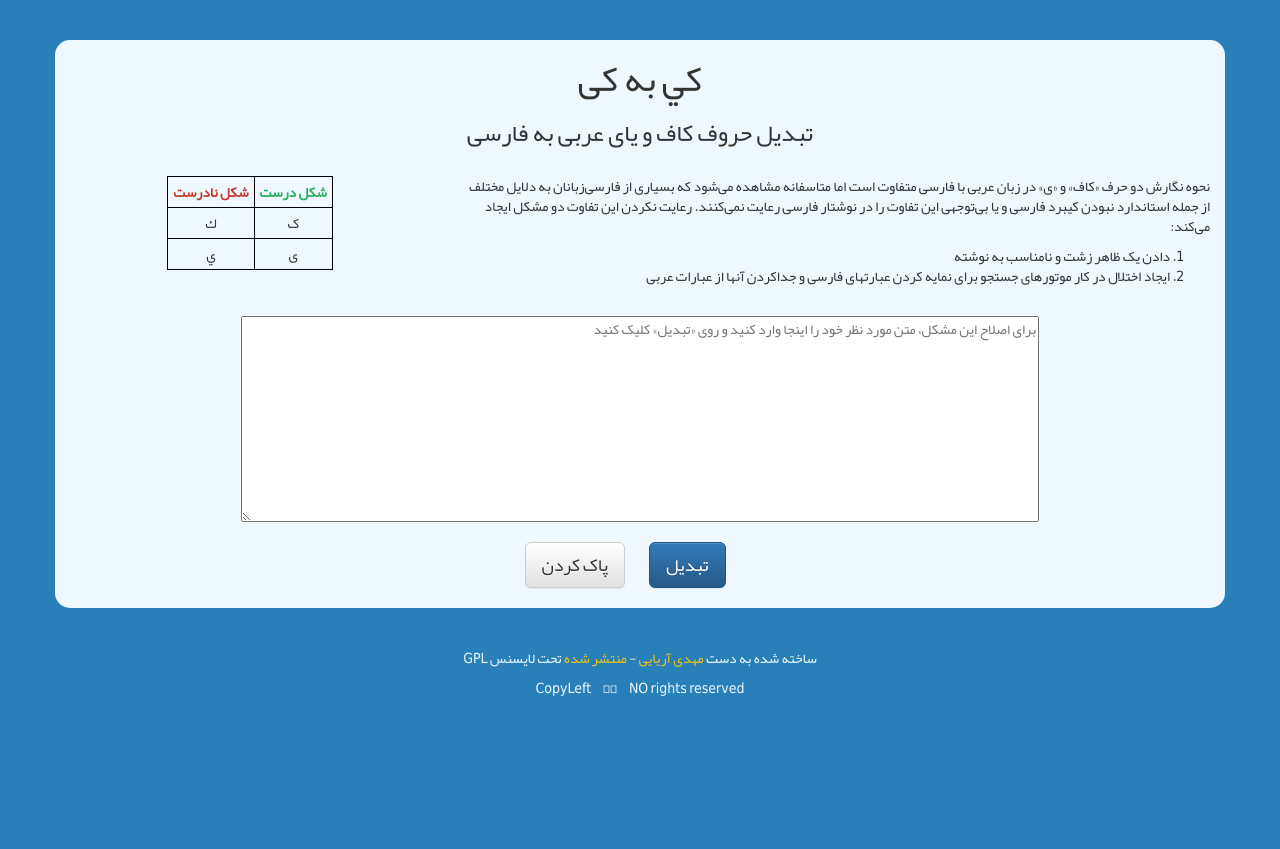
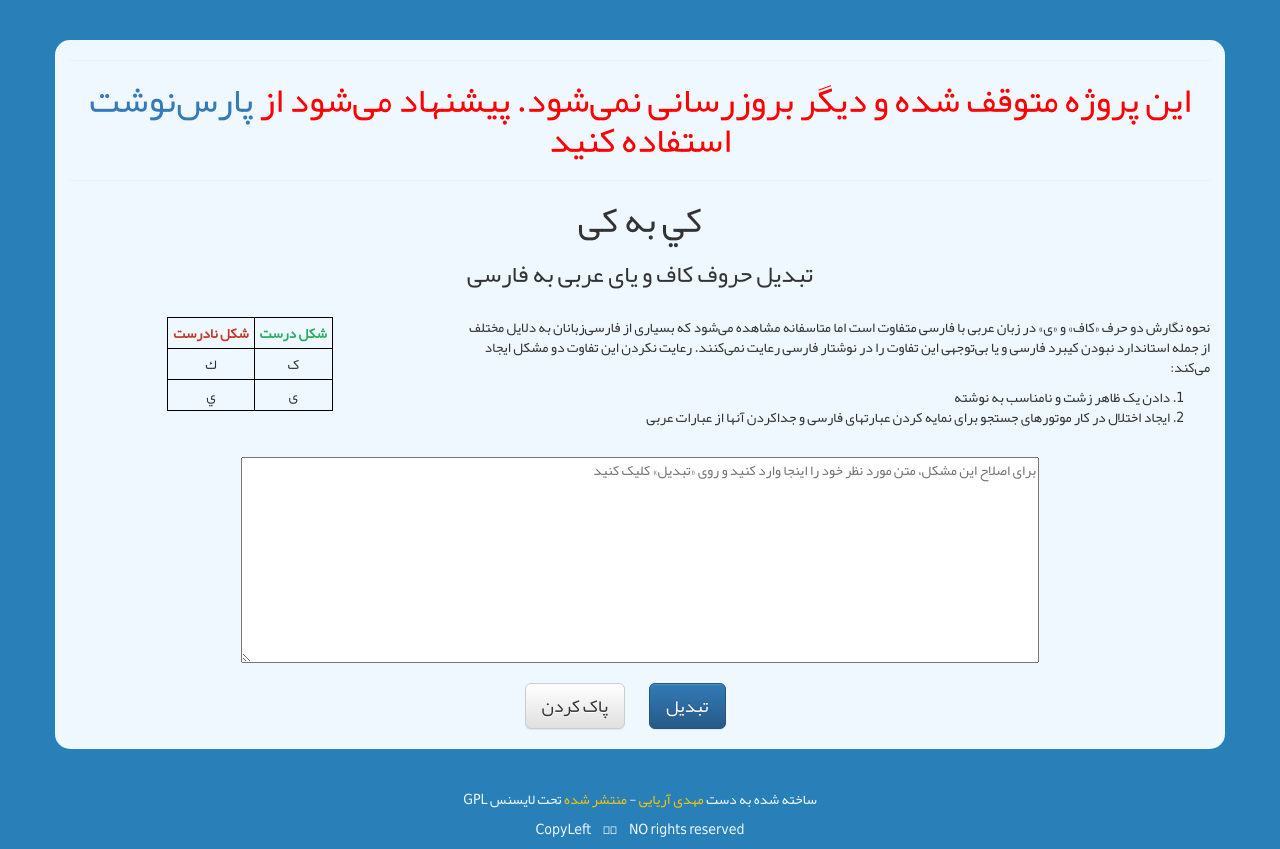
Before and after one commit to maryayi/ki2ki, a plain HTML site: page index.html in a window 1280 px wide. Before the commit the page ends 800 px from the top, so only its background shows below. Drawn offline with Linux system fonts and the light colour scheme.

Commit message:
add project stop message in index.html

```diff
--- a/index.html
+++ b/index.html
@@ -13,6 +13,12 @@
 
 <body>
     <div class="container">
+
+        <hr>
+        <div class="endOfProject">
+            <h1 style="color: red;">این پروژه متوقف شده و دیگر بروزرسانی نمی‌شود. پیشنهاد می‌شود از <a href="https://maryayi.github.io/parsnevesht/">پارس‌نوشت</a> استفاده کنید</h1>        </div>
+        <hr>
+
         <h1>كي به کی</h1>
         <h3>تبدیل حروف کاف و یای عربی به فارسی</h3>
         <div class="row"  id="firstP">
```
